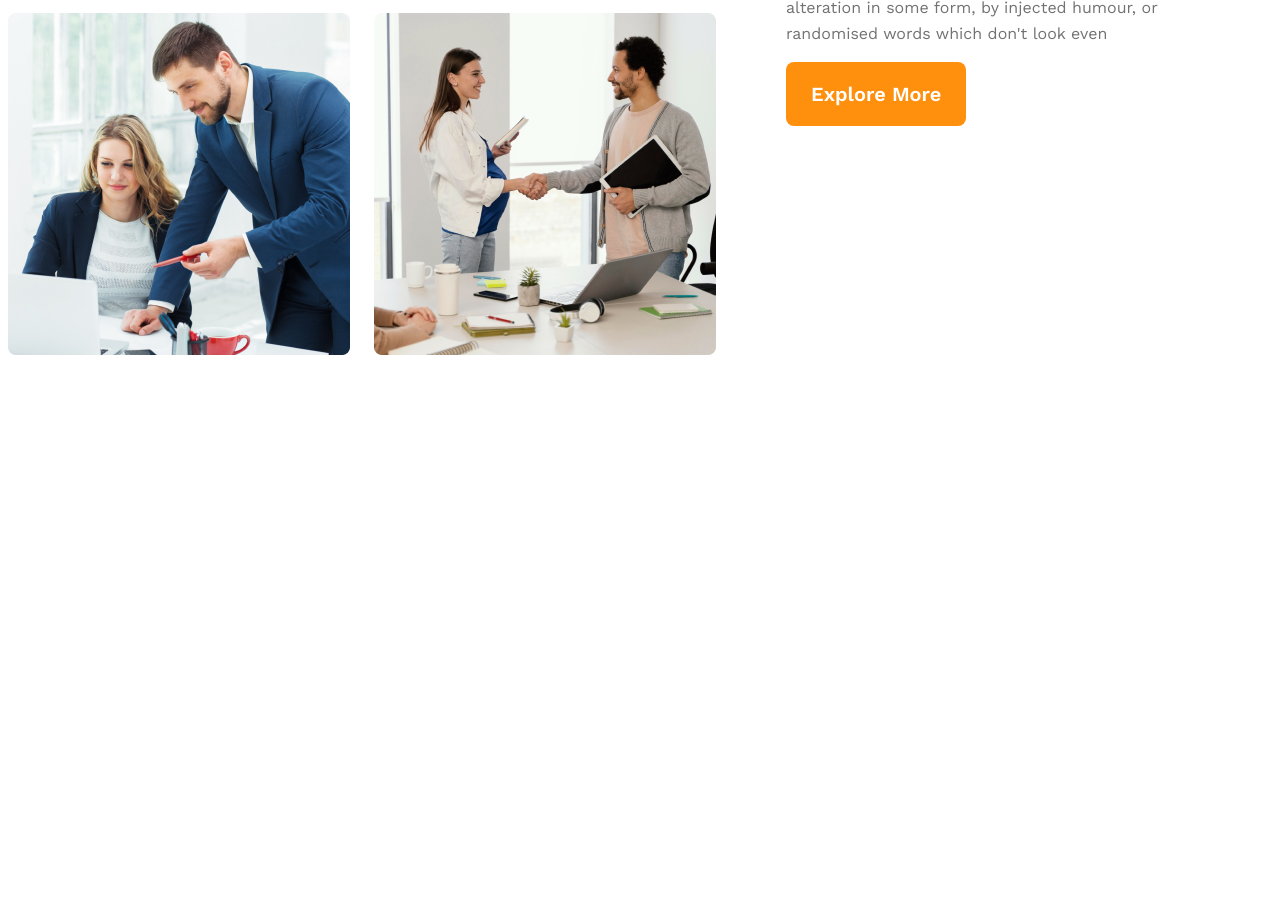
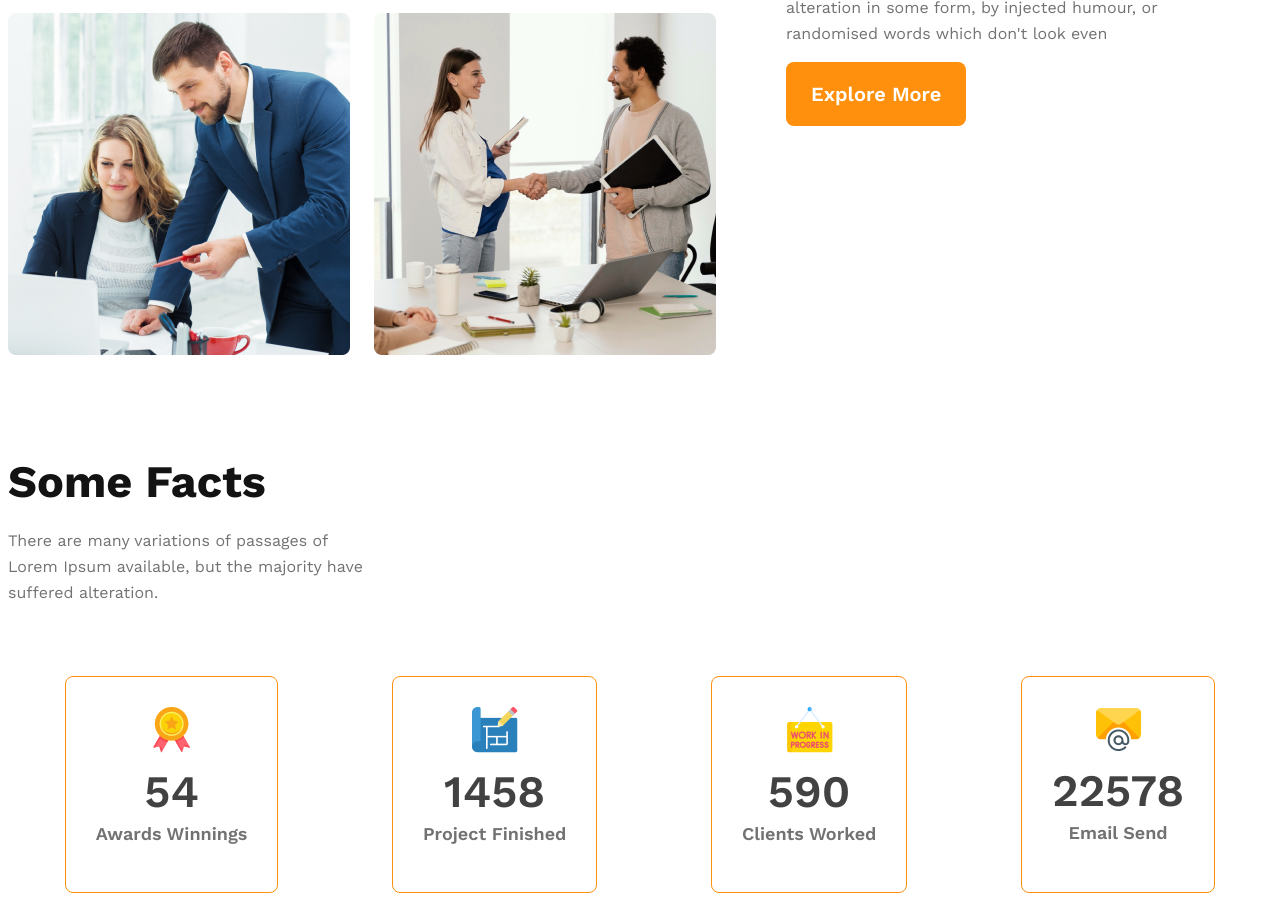
Before and after one commit to MdMozahid/g3-architects-website, a plain HTML site: page index.html in a window 1280 px wide. Shown: the part 1696-2597 px from the top of the page. Before the commit the page ends 2059 px from the top, so only its background shows below. Drawn offline with nearby package versions, Linux system fonts and the light colour scheme.

Commit message:
some facts without responsive

```diff
--- a/index.html
+++ b/index.html
@@ -49,10 +49,41 @@
                     <h3 class="team-title">Quick list <span class="our">of Our</span> <span class="feat">Features</span> </h3>
                     <p class="teams-description">There are many variations of passages of Lorem Ipsum available, but the majority have suffered alteration in some form, by injected humour, or randomised words which don't look even</p>
                     <button class="btn-primary">Explore More</button>
+               </div>
+          </section>
+          <!-- facts section -->
+          <section>
+               <div class="facts-header">
+                    <h3 class="facts-headline">Some Facts</h3>
+                    <p class="facts-description">There are many variations of passages of Lorem Ipsum available, but the majority have suffered alteration.</p>
+               </div>
+
+               <div class="facts-card-container">
+                    <div class="card">
+                         <img src="images/icons/ribon.png" alt="">
+                         <h2 class="card-stats">54</h2>
+                         <p class="card-title">Awards Winnings</p>
+                    </div>
+                    <div class="card">
+                         <img class="imsc" src="images/icons/projects.png" alt="">
+                         <h2 class="card-stats">1458</h2>
+                         <p class="card-title">Project Finished</p>
+                    </div>
+                    <div class="card">
+                         <img class="imsc" src="images/icons/customers.png" alt="">
+                         <h2 class="card-stats">590</h2>
+                         <p class="card-title">Clients Worked</p>
+                    </div>
+                    <div class="card">
+                         <img class="imsc" src="images/icons/email.png" alt="">
+                         <h2 class="card-stats">22578</h2>
+                         <p class="card-title">Email Send</p>
+                    </div>
+               </div>
+
+          </section>
 
 
-               </div>
-          </section>
      </main>
 
 
--- a/style.css/architects.css
+++ b/style.css/architects.css
@@ -97,21 +97,33 @@ nav li a {
 
 }
 
-@media screen and (max-width: 576px) {
+/* @media screen and (max-width: 576px) {
+     header{
+          padding:30px;
 
-     header {
-          padding: 15px;
 
      }
-
+     .header-title{
+          font-size: 2rem;
+     }
      nav {
           flex-direction: column;
+
+
+     }
+     nav > ul {
+          gap: 20px;
+          font-size: 1rem;
      }
 
-     nav ul {
-          gap: 20px;
+     .banner-title {
+          font-size: 48px;
+     }
+     .banner-description {
+          font-size: 16px;
      }
 }
+
 
 @media screen and (min-width:576px) and (max-width:992px) {
      header {
@@ -121,7 +133,8 @@ nav li a {
      nav {
           flex-direction: column;
      }
-}
+} */
+
 
 /* teams style */
 main {
@@ -172,3 +185,55 @@ main {
      line-height: 26px;
      margin-bottom: 15px;
 }
+
+/* facts section */
+
+.facts-headline {
+     color: #131313;
+     font-size: 45px;
+     font-weight: 700;
+     margin-top: 100px;
+     margin-bottom: 20px;
+
+
+}
+
+.facts-description {
+     color: #727272;
+     font-weight: 400;
+     line-height: 26px;
+     margin-bottom: 70px;
+     padding-right: 900px;
+}
+
+.facts-card-container {
+     display: flex;
+     justify-content: space-around;
+
+}
+
+.facts-card-container .card {
+     border-radius: 8px;
+     border: 1px solid #FF900E;
+     text-align: center;
+     padding: 30px;
+
+
+
+}
+
+.facts-card-container .card-stats {
+     color: #424242;
+     font-size: 45px;
+     font-weight: 600;
+     margin-top: 8px;
+     margin-bottom: 1px;
+
+}
+
+.facts-card-container .card-title {
+     color: #727272;
+     font-size: 18px;
+     font-weight: 600;
+     margin-top: 5px;
+}
```
